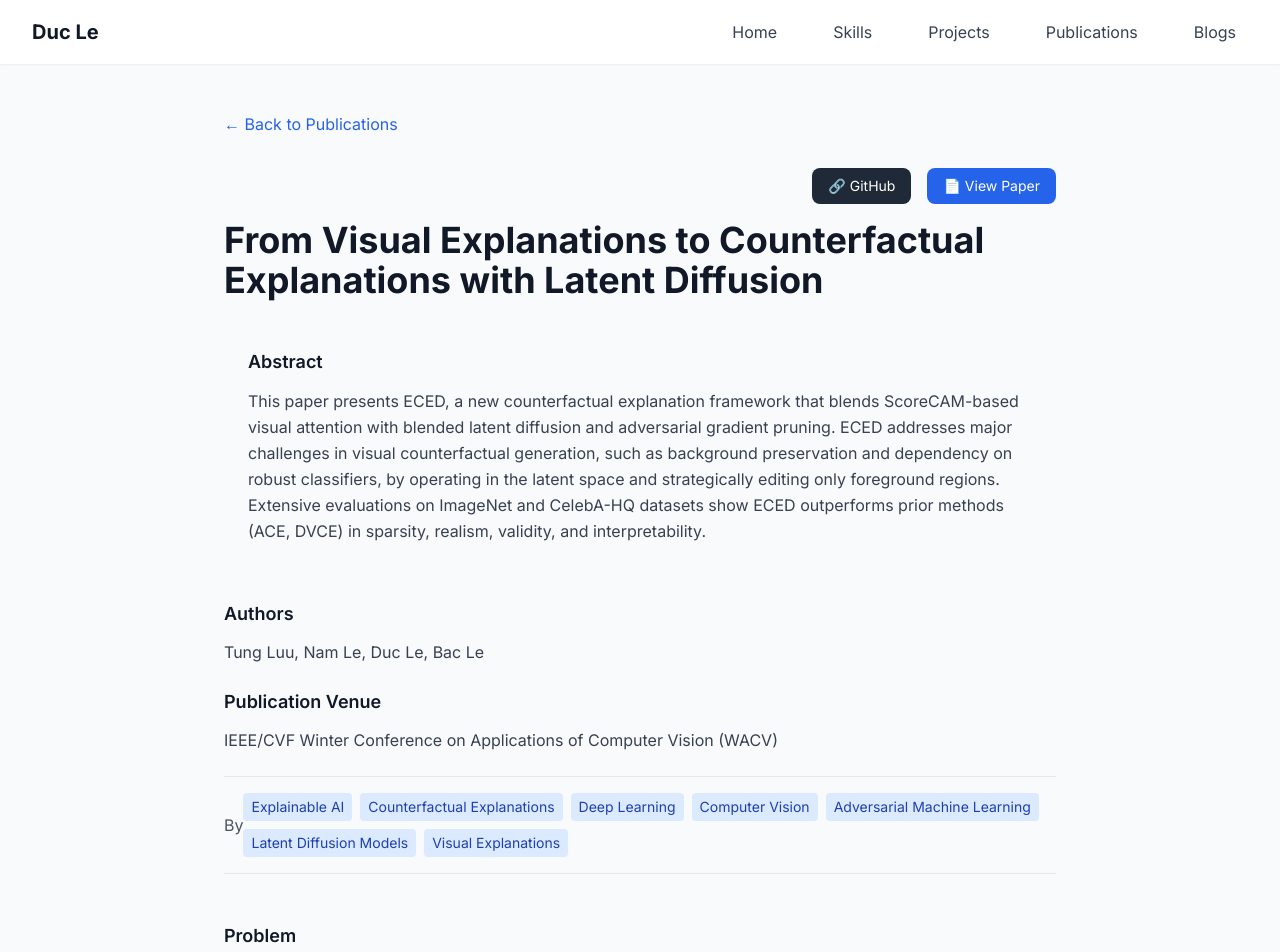
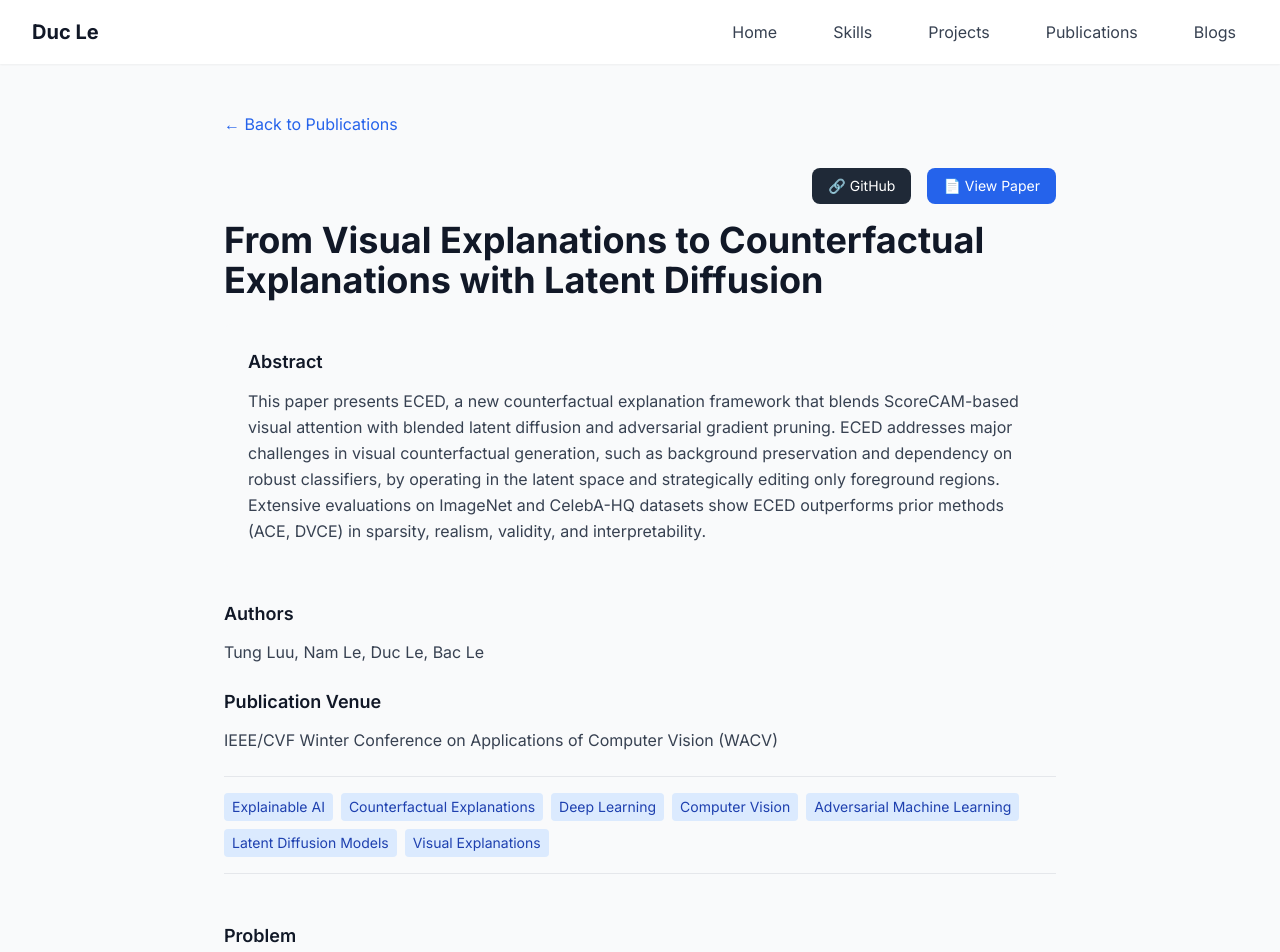
Before and after one commit to lnduc195/lnduc195.github.io, a Next.js app: page /publications/from-visual-explanations-to-counterfactual-explanations-with-latent-diffusion in a window 1280 px wide. Shown: the top 952 px of the page. Built offline with nearby package versions, Linux system fonts and the light colour scheme.

Commit message:
update publication

```diff
--- a/src/app/publications/[slug]/page.tsx
+++ b/src/app/publications/[slug]/page.tsx
@@ -179,7 +179,7 @@ export default async function PublicationPage({ params }: { params: Promise<{ sl
 
           <div className="flex items-center justify-between py-4 border-t border-b">
             <div>
-              <p className="text-gray-600">By <span className="font-medium">{blog.author}</span></p>
+              <p className="text-gray-600 font-medium">{blog.author}</p>
             </div>
             <div className="flex flex-wrap gap-2">
               {blog.topics && blog.topics.map((topic) => (
```
